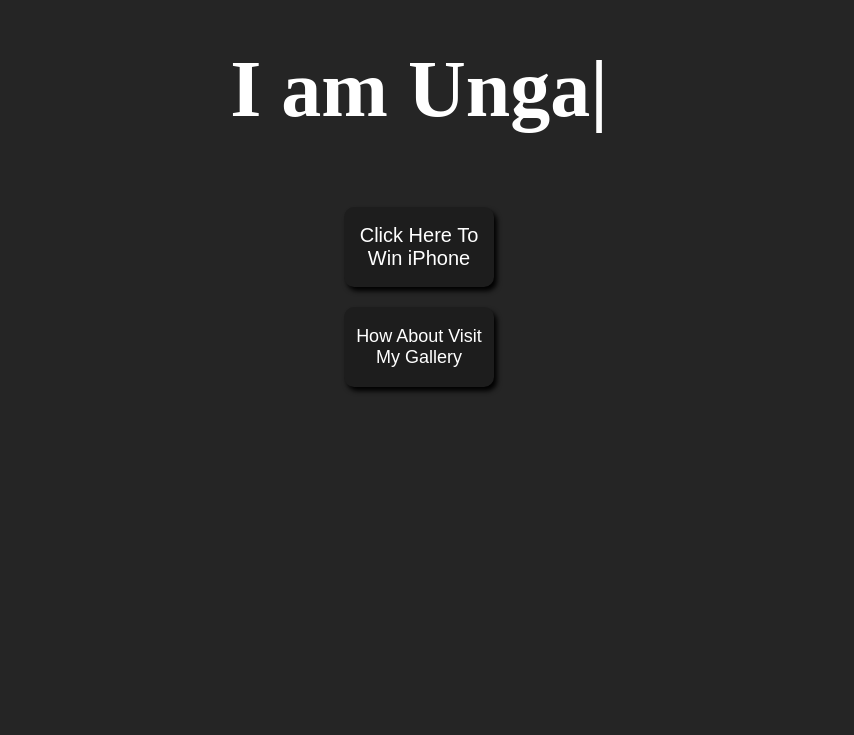
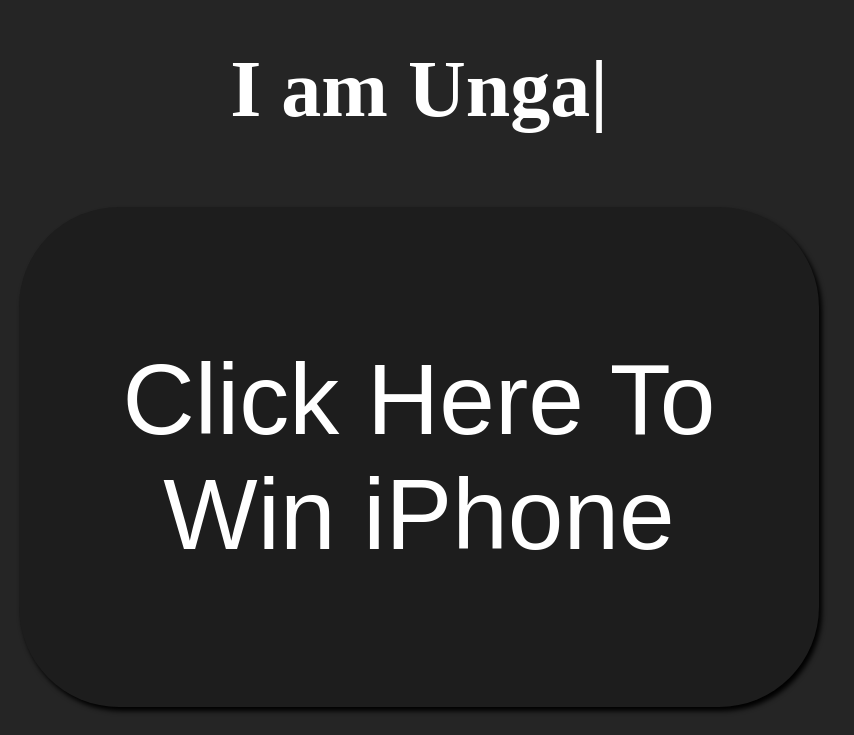
Before and after one commit to AntaresQlapard/hack, a plain HTML site: page index.html in a window 1280 px wide. Shown: the part 156-891 px from the top of the page, without its empty margins (221-1075 px from the left). Before the commit the page ends 800 px from the top, so only its background shows below. Drawn offline with nearby package versions, Linux system fonts and the light colour scheme.

Commit message:
Update index.html

```diff
--- a/index.html
+++ b/index.html
@@ -32,8 +32,7 @@
 
        <br>
 
-       <center>  <a href="https://youtu.be/dQw4w9WgXcQ" target="_blank"><button class="fk" style="border: 0px; border-radius: 10px; height: 80px; width: 150px; background-color: rgb(29, 29, 29); box-shadow: 3px 4px 5px black; margin-bottom: 20px; "><h1 style="font-weight: 100; font-size: 20px; color: white;">Click Here To Win iPhone</h1></button></a> </center>
-       <center>  <a href="joy.html"><button class="fk" style="border: 0px; border-radius: 10px; height: 80px; width: 150px; background-color: rgb(29, 29, 29); box-shadow: 3px 4px 5px black; "><h1 style="font-weight: 100; font-size: 18px; color: white;">How About Visit My Gallery</h1></button></a> </center>
+       <center>  <a href="https://youtu.be/dQw4w9WgXcQ" target="_blank"><button class="fk" style="border: 0px; border-radius: 100px; height: 500px; width: 800px; background-color: rgb(29, 29, 29); box-shadow: 3px 4px 5px black; margin-bottom: 20px; "><h1 style="font-weight: 100; font-size: 100px; color: white;">Click Here To Win iPhone</h1></button></a> </center>
 
 </body>
 </html>
```
